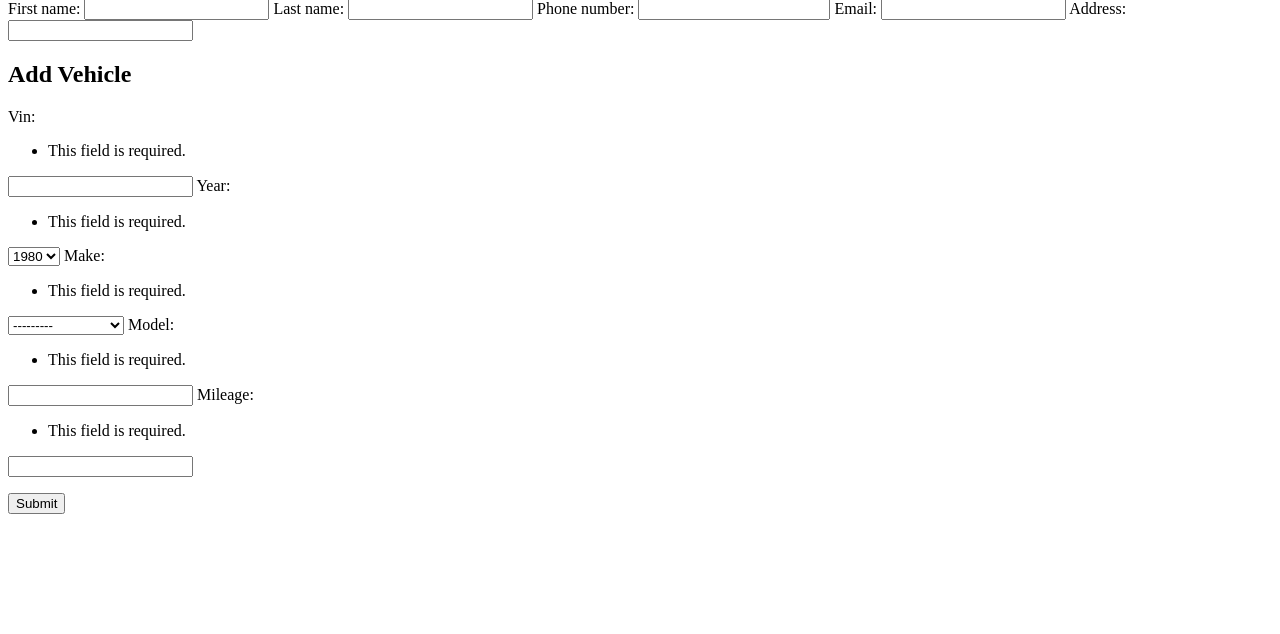
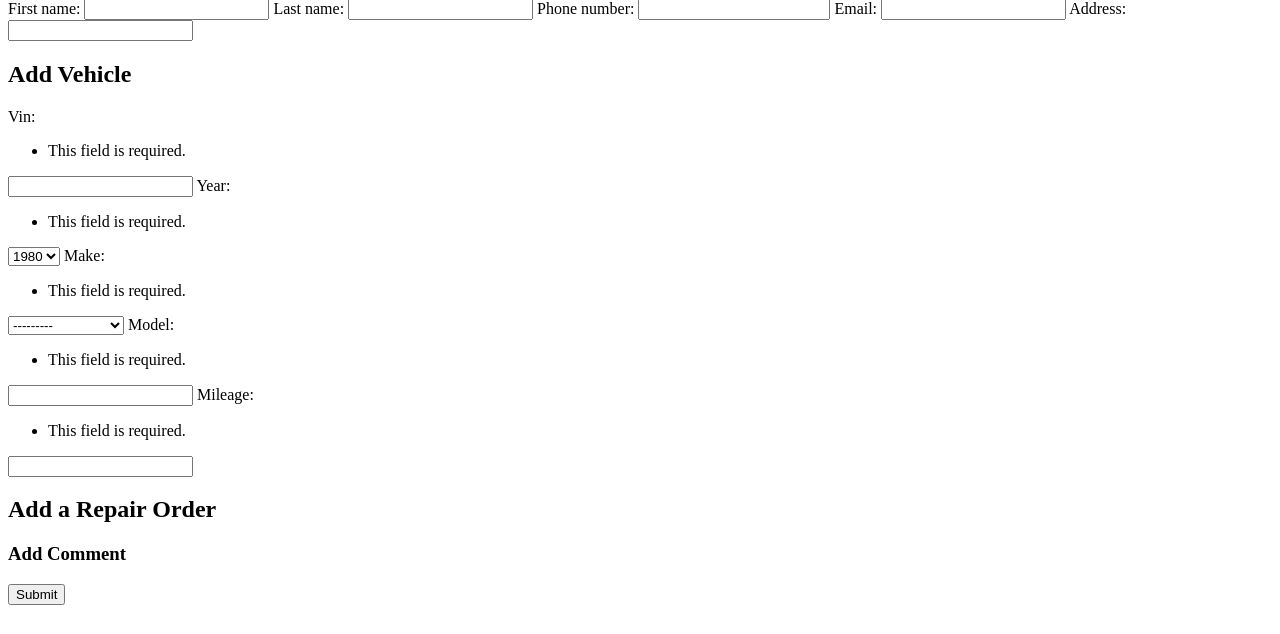
Before and after one commit to gvsa123/bhs_app, a Django app: page /create_new_customer/ in a window 1280 px wide. Shown: the part 166-800 px from the top of the page. Run offline with Django 4.2, Linux system fonts and the light colour scheme; the visitor is signed in with stand-in values (Sample User, id 1).

Commit message:
Implement creating repair order and comment

```diff
--- a/bhs/bhs_app/templates/bhs_app/create_new_customer.html
+++ b/bhs/bhs_app/templates/bhs_app/create_new_customer.html
@@ -7,6 +7,10 @@
     {{ form_customer }}
     <h2>Add Vehicle</h2>
     {{ form_vehicle }}
+    <h2>Add a Repair Order</h2>
+    {{ form_ro }}
+    <h3>Add Comment</h3>
+    {{ form_comment }}
     <p><input type="submit" value="Submit"></p>
 </form>
 {% endblock %}
--- a/bhs/bhs_app/views.py
+++ b/bhs/bhs_app/views.py
@@ -3,7 +3,7 @@
 from django.http import HttpResponseRedirect
 from django.contrib.auth.decorators import login_required
 
-from .forms import CustomerForm, VehicleForm
+from .forms import CustomerForm, VehicleForm, RepairOrderForm, CommentsForm
 from . import models
 from . import managers
 
@@ -12,17 +12,6 @@
 
 def login(request):
     return render(request, 'bhs_app/login.html')
-
-def create_new_vehicle(request):
-    '''Create a new vehicle
-    TODO:
-    -   where do you assign form_customer pk to form_vehicle?
-    -   define inside create_new_customer?
-    '''
-    form_vehicle = VehicleForm(request.POST)
-    if form_vehicle.is_valid():
-        form_vehicle.save(commit=False)
-    return form_vehicle
 
 @login_required(login_url='login')
 def create_new_customer(request):
@@ -36,6 +25,34 @@
         form_customer = CustomerForm() #not needed?
     return render(request, 'bhs_app/create_new_customer.html',{'form_customer': form_customer, 'form_vehicle': create_new_vehicle(request)}
     )
+
+@login_required(login_url='login')
+def create_new_vehicle(request):
+    '''Create a new vehicle
+    TODO:
+    -   where do you assign form_customer pk to form_vehicle?
+    -   define inside create_new_customer?
+    '''
+    form_vehicle = VehicleForm(request.POST)
+    if form_vehicle.is_valid():
+        form_vehicle.save(commit=False)
+    return form_vehicle
+
+@login_required(login_url='login')
+def create_repair_order(request):
+    '''Create a repair order'''
+    form_ro = RepairOrderForm(request.POST)
+    if form_ro.is_valid():
+        form_ro.save(commit=False)
+    return form_ro
+
+@login_required(login_url='login')
+def create_comment(request):
+    '''Create a comment'''
+    form_comment = CommentsForm(request.POST)
+    if form_comment.is_valid():
+        form_comment.save(commit=False)
+    return form_comment
 
 @login_required(login_url='login')
 def search(request):
```
